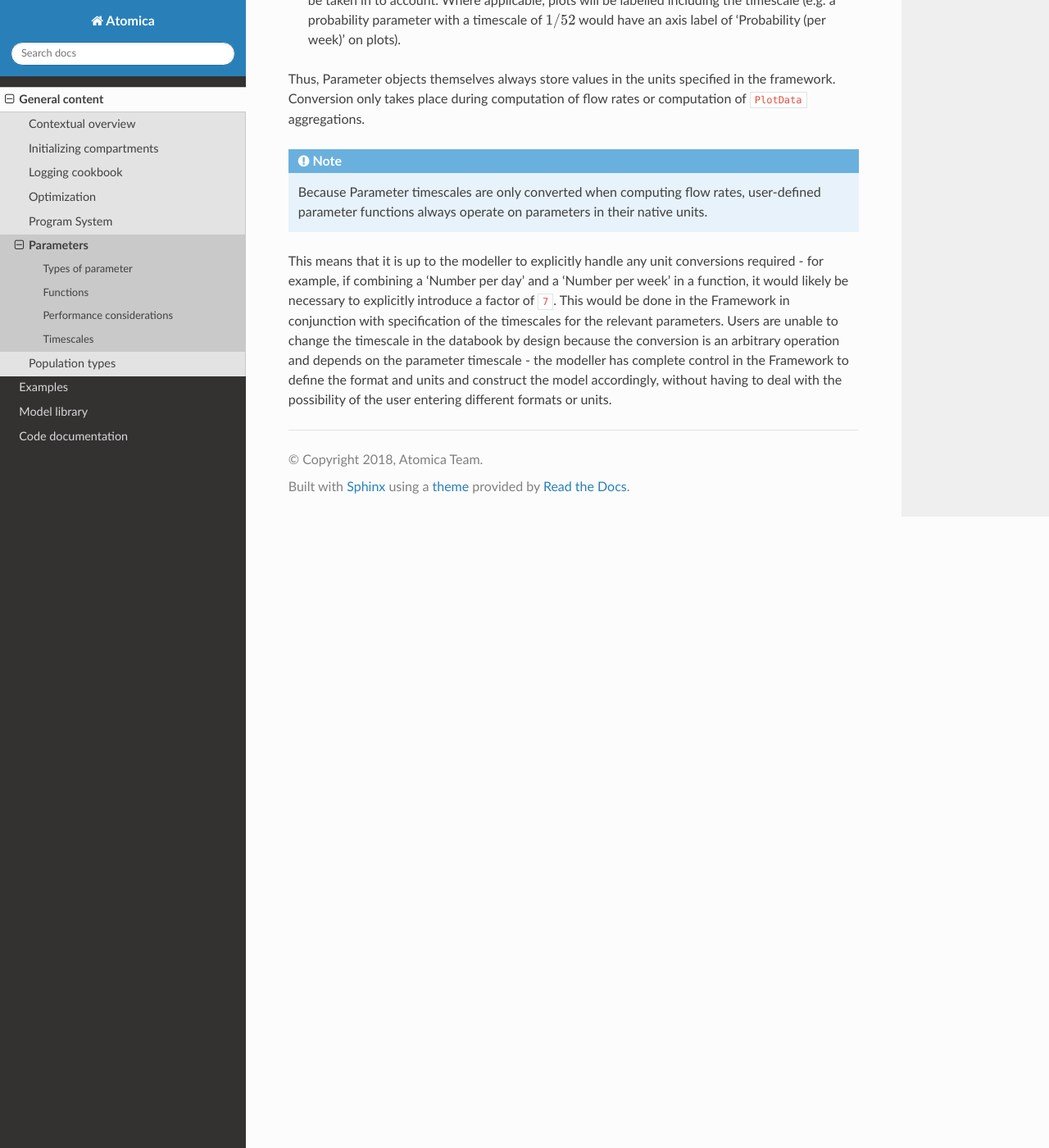
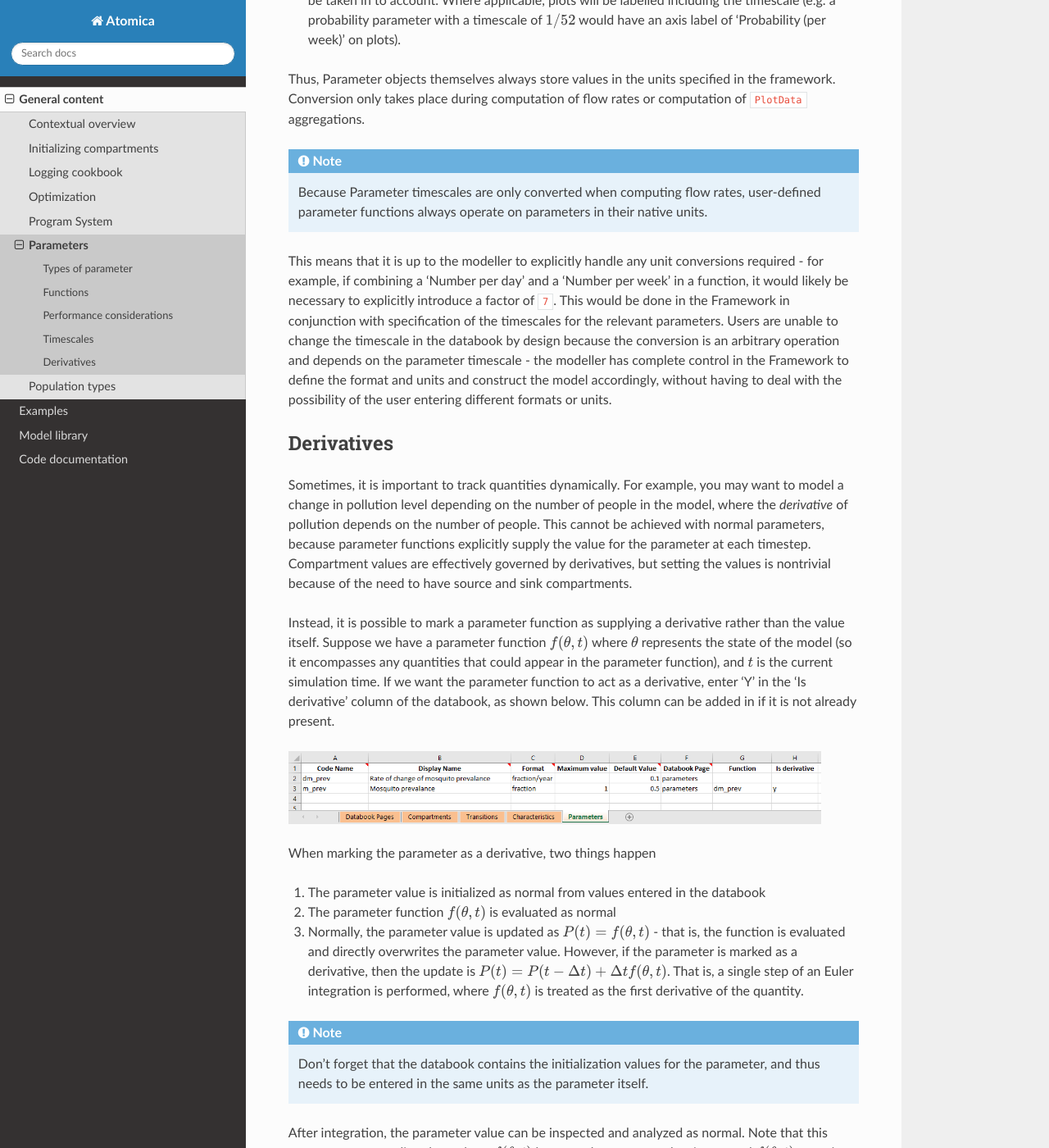
Before and after one commit to atomicateam/atomica, a Sphinx documentation site: the page built from docs/general/Parameters.rst, in a window 1280 px wide and 1400 px high, scrolled down 3461 px. Shown: the whole window at 82% size. Built offline with Sphinx 7.4.7 and the Read the Docs theme 2.0.0, drawn with Linux system fonts in a browser that asks for light colours; some of the changed text lies outside the part shown.

Commit message:
Add documentation for derivatives

```diff
--- a/docs/general/Parameters.rst
+++ b/docs/general/Parameters.rst
@@ -80,3 +80,29 @@ Thus, Parameter objects themselves always store values in the units specified in
     Because Parameter timescales are only converted when computing flow rates, user-defined parameter functions always operate on parameters in their native units.
 
 This means that it is up to the modeller to explicitly handle any unit conversions required - for example, if combining a 'Number per day' and a 'Number per week' in a function, it would likely be necessary to explicitly introduce a factor of ``7``. This would be done in the Framework in conjunction with specification of the timescales for the relevant parameters. Users are unable to change the timescale in the databook by design because the conversion is an arbitrary operation and depends on the parameter timescale - the modeller has complete control in the Framework to define the format and units and construct the model accordingly, without having to deal with the possibility of the user entering different formats or units.
+
+Derivatives
+***********
+
+Sometimes, it is important to track quantities dynamically. For example, you may want to model a change in pollution level depending on the number of people in the model, where the *derivative* of pollution depends on the number of people. This cannot be achieved with normal parameters, because parameter functions explicitly supply the value for the parameter at each timestep. Compartment values are effectively governed by derivatives, but setting the values is nontrivial because of the need to have source and sink compartments.
+
+Instead, it is possible to mark a parameter function as supplying a derivative rather than the value itself. Suppose we have a parameter function :math:`f(\theta,t)` where :math:`\theta` represents the state of the model (so it encompasses any quantities that could appear in the parameter function), and :math:`t` is the current simulation time. If we want the parameter function to act as a derivative, enter 'Y' in the 'Is derivative' column of the databook, as shown below. This column can be added in if it is not already present.
+
+.. image:: parameters_1.png
+	:width: 650px
+
+When marking the parameter as a derivative, two things happen
+
+1. The parameter value is initialized as normal from values entered in the databook
+2. The parameter function :math:`f(\theta,t)` is evaluated as normal
+3. Normally, the parameter value is updated as  :math:`P(t) = f(\theta,t)` - that is, the function is evaluated and directly overwrites the parameter value. However, if the parameter is marked as a derivative, then the update is  :math:`P(t) = P(t-\Delta t) + \Delta t f(\theta,t)`. That is, a single step of an Euler integration is performed, where :math:`f(\theta,t)` is treated as the first derivative of the quantity.
+
+.. note::
+
+	Don't forget that the databook contains the initialization values for the parameter, and thus needs to be entered in the same units as the parameter itself.
+
+After integration, the parameter value can be inspected and analyzed as normal. Note that this means you cannot directly read out :math:`f(\theta,t)` because the parameter has integrated :math:`f(\theta,t)` over time. Note also that the update step multiplies :math:`f(\theta,t)`  by :math:`\Delta t`. This means that the units of the value returned by the parameter function should be the same as the units of the Parameter, but on a 'per year' basis. This is because :math:`\Delta t` is in units of years. So in the example above, ``m_prev`` is a dimensionless fraction, and the parameter function has the same units as ``dm_prev``, which is in units of ``1/years``, thus when integrated, ``m_prev`` will be dimensionless. It is important that this multiplication by :math:`\Delta t` is taken into account, because this formulation allows consistent results to be obtained even when the step size is changed.
+
+.. warning::
+
+	Notice that the parameter timescale does not enter here. The parameter timescale affects the conversion from the parameter value into flow rates. The derivative is always with respect to time, in the *simulation* units, which are always years. Thus the function value's units should differ from the parameter's units by a factor of ``1/years`` regardless of the timescale of the parameter.
```
Also changed, not shown: docs/general/parameters_1.png (added).
